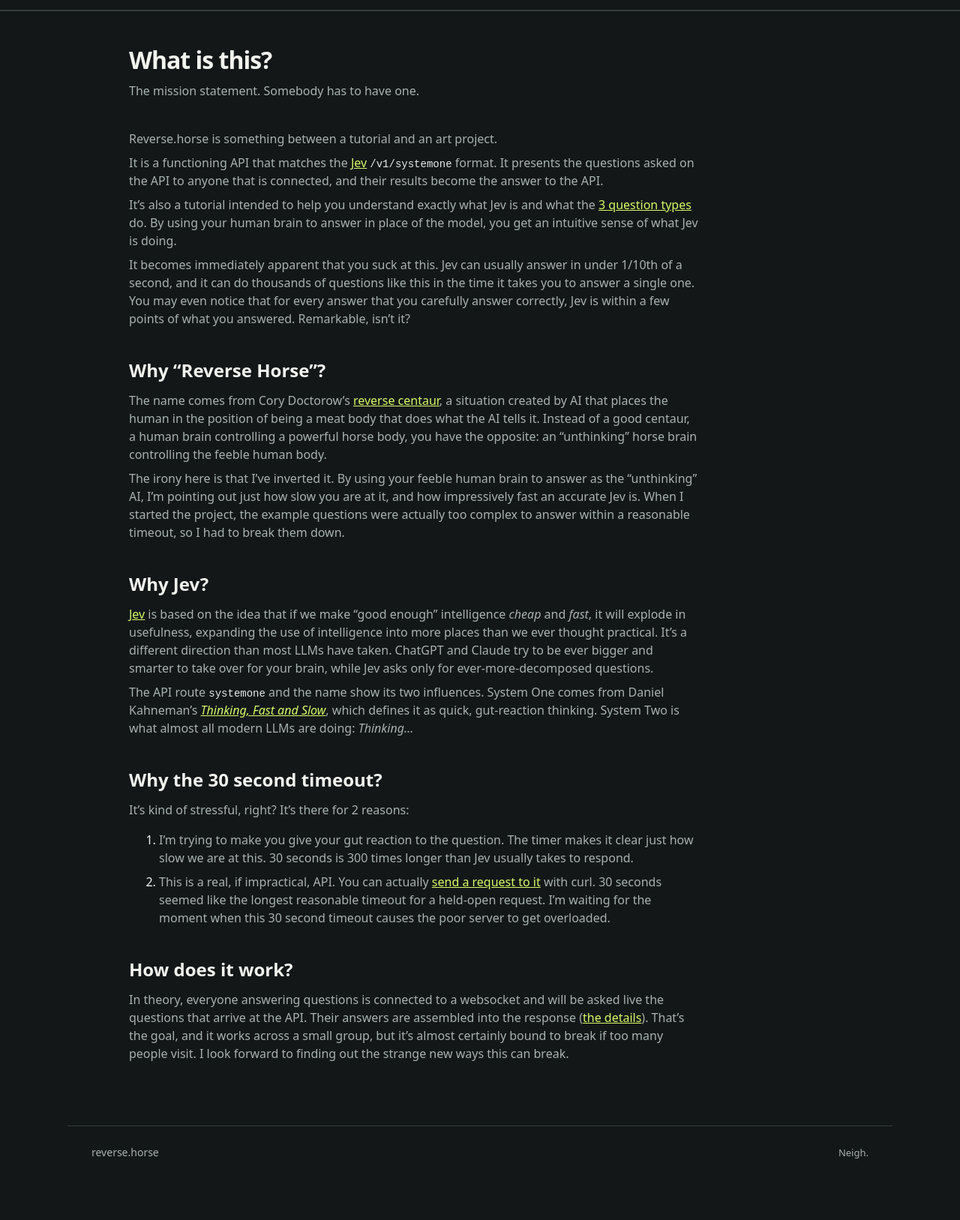
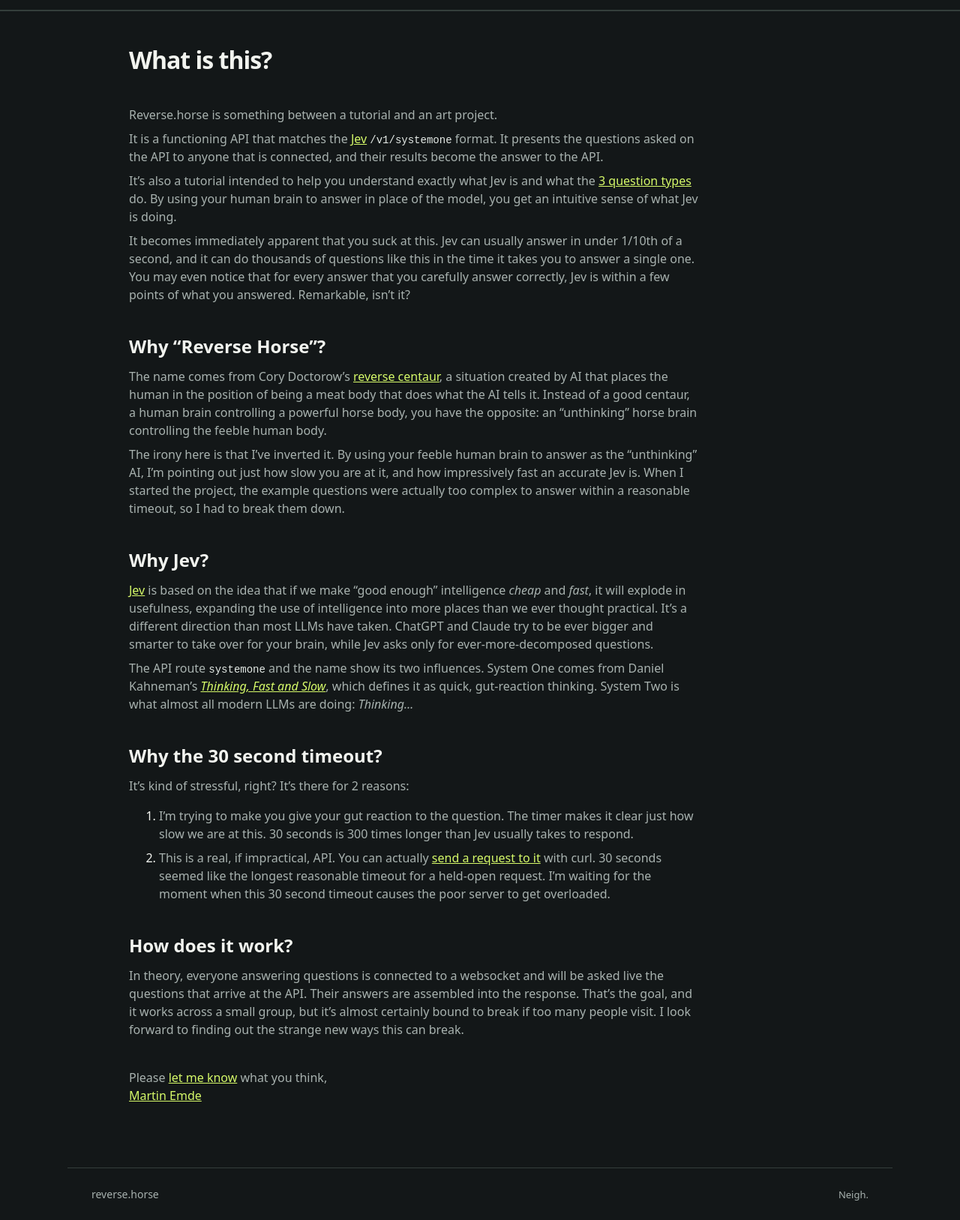
Before and after one commit to martinemde/reverse-horse, a website: page public/about.html in a window 1280 px wide. Shown: the part 65-1692 px from the top of the page at 75% size. Before the commit the page ends 1636 px from the top, so only its background shows below. Drawn offline with Linux system fonts and the light colour scheme.

Commit message:
Move the how-it-works explanation into Help, drop its System One section, sign About

```diff
--- a/public/about.html
+++ b/public/about.html
@@ -28,7 +28,7 @@
 <body>
   <header class="player-header"><a class="brand" href="/"><img src="/horse.svg" alt="" width="36" height="36">reverse.horse</a><nav aria-label="Main"><a href="/">Answer</a><a href="/request">Question</a><a href="/help">Help</a><a href="/about" aria-current="page">About</a><a href="/#training">Training</a></nav><div class="player-controls"><a id="play" href="/" aria-label="Play practice"><span id="play-icon" aria-hidden="true">▶</span> <span id="play-label">Play</span></a></div></header>
   <main class="help">
-    <div class="toolbar"><div><h1>What is this?</h1><p>The mission statement. Somebody has to have one.</p></div></div>
+    <div class="toolbar"><div><h1>What is this?</h1></div></div>
 
     <section>
       <p>Reverse.horse is something between a tutorial and an art project.</p>
@@ -60,7 +60,12 @@
 
     <section>
       <h2>How does it work?</h2>
-      <p>In theory, everyone answering questions is connected to a websocket and will be asked live the questions that arrive at the API. Their answers are assembled into the response (<a href="/help">the details</a>). That’s the goal, and it works across a small group, but it’s almost certainly bound to break if too many people visit. I look forward to finding out the strange new ways this can break.</p>
+      <p>In theory, everyone answering questions is connected to a websocket and will be asked live the questions that arrive at the API. Their answers are assembled into the response. That’s the goal, and it works across a small group, but it’s almost certainly bound to break if too many people visit. I look forward to finding out the strange new ways this can break.</p>
+    </section>
+
+    <section>
+      <p>Please <a href="https://github.com/martinemde/reverse-horse/issues">let me know</a> what you think,<br>
+      <a href="https://martinemde.com">Martin Emde</a></p>
     </section>
   </main>
   <footer>reverse.horse <span>Neigh.</span></footer>
```
Also changed, not shown: public/help.html (+1 -4 lines).
